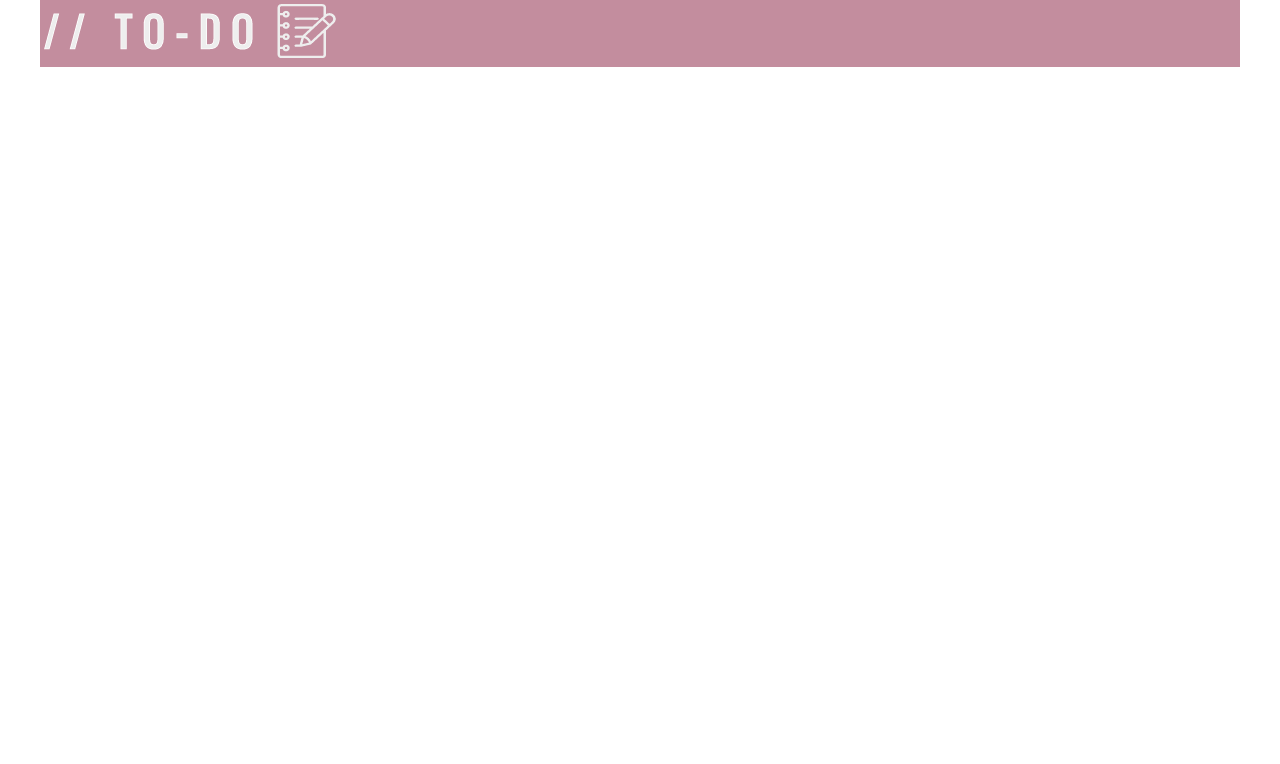
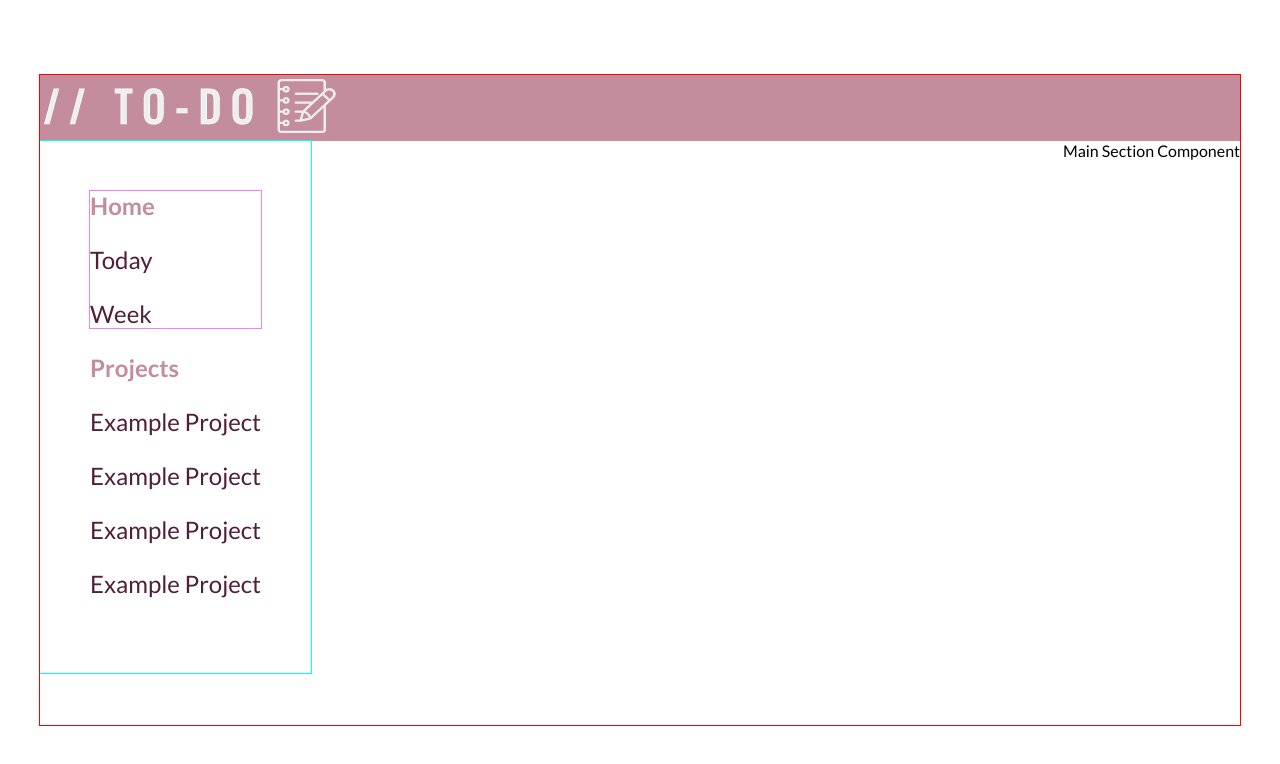
Before and after one commit to AbhishekDevJr/Workiify, a React (Create React App) app in the folder workiify/: page / in a window 1280 px wide. Shown: the top 764 px of the page. Built offline with nearby package versions, Linux system fonts and the light colour scheme; the HTML template or start-up script is replaced by a standard one.

Commit message:
Header component completed, Sidebar & MainSection component in progress

```diff
--- a/workiify/src/App.css
+++ b/workiify/src/App.css
@@ -0,0 +1,5 @@
+.App{
+    min-height: 100vh;
+    display : flex;
+    align-items: center;
+}
--- a/workiify/src/components/Main.tsx
+++ b/workiify/src/components/Main.tsx
@@ -1,11 +1,17 @@
 import React from 'react'
 import Header from './Header/Header'
 import './main.scss';
+import Sidebar from './Sidebar/Sidebar';
+import MainSection from './MainSection/MainSection';
 
 function Main() {
   return (
-    <div className = 'container-main-component'>
+    <div className='container-main-component'>
       <Header />
+      <div className='container-section'>
+        <Sidebar />
+        <MainSection />
+      </div>
     </div>
   )
 }
--- /dev/null
+++ b/workiify/src/components/MainSection/MainSection.tsx
@@ -0,0 +1,12 @@
+import React from 'react'
+import './mainsection.scss';
+
+function MainSection() {
+  return (
+    <div className = 'container-main-section'>
+        Main Section Component
+    </div>
+  )
+}
+
+export default MainSection
--- /dev/null
+++ b/workiify/src/components/Sidebar/Sidebar.tsx
@@ -0,0 +1,37 @@
+import React, { ReactEventHandler } from 'react'
+import './sidebar.scss';
+
+function Sidebar() {
+
+    const handleSidebarTop = (e :React.MouseEvent<HTMLLIElement>) : void => {
+        console.log((e.target as HTMLInputElement).textContent);
+    }
+
+    return (
+        <div className='container-sidebar'>
+            <div className='top-sidebar'>
+                <strong>
+                    <p>Home</p>
+                </strong>
+                <ul>
+                    <li onClick = {handleSidebarTop}>Today</li>
+                    <li onClick = {handleSidebarTop}>Week</li>
+                </ul>
+            </div>
+
+            <div className='bottom-sidebar'>
+                <strong>
+                    <p>Projects</p>
+                </strong>
+                <ul>
+                    <li>Example Project</li>
+                    <li>Example Project</li>
+                    <li>Example Project</li>
+                    <li>Example Project</li>
+                </ul>
+            </div>
+        </div>
+    )
+}
+
+export default Sidebar
--- /dev/null
+++ b/workiify/src/components/Sidebar/sidebar.scss
@@ -0,0 +1,33 @@
+.container-sidebar {
+    outline: 1px solid cyan;
+    padding : 50px;
+    font-size: 24px;
+
+    P{
+        color : rgb(195, 141, 158);
+    }
+
+    ul {
+        list-style: none;
+
+        li {
+            color: #501f3a;
+            cursor: pointer;
+            margin: 25px 0px 25px 0px;
+        }
+
+        li:hover{
+            color : rgb(195, 141, 158);
+            margin-left: 15px;
+            transition: 0.3s;
+        }
+    }
+
+    .top-sidebar {
+        outline: 1px solid violet;
+
+        ul {
+            li {}
+        }
+    }
+}
--- a/workiify/src/components/main.scss
+++ b/workiify/src/components/main.scss
@@ -1,4 +1,13 @@
 .container-main-component{
     max-width: 1200px;
+    min-width: 1200px;
+    outline : 1px solid red;
+    min-height: 650px;
+    max-height: 650px;
     margin: 0 auto;
+
+    .container-section{
+        display : flex;
+        justify-content: space-between;
+    }
 }
--- a/workiify/src/index.css
+++ b/workiify/src/index.css
@@ -1,8 +1,14 @@
+@import url('https://fonts.googleapis.com/css2?family=Lato:wght@300;400;700&display=swap');
+
+*{
+  box-sizing: border-box;
+  margin: 0;
+  padding: 0;
+}
+
 body {
   margin: 0;
-  font-family: -apple-system, BlinkMacSystemFont, 'Segoe UI', 'Roboto', 'Oxygen',
-    'Ubuntu', 'Cantarell', 'Fira Sans', 'Droid Sans', 'Helvetica Neue',
-    sans-serif;
+  font-family: 'Lato', sans-serif;
   -webkit-font-smoothing: antialiased;
   -moz-osx-font-smoothing: grayscale;
 }
```
Also changed, not shown: workiify/src/components/MainSection/mainsection.scss (added).
